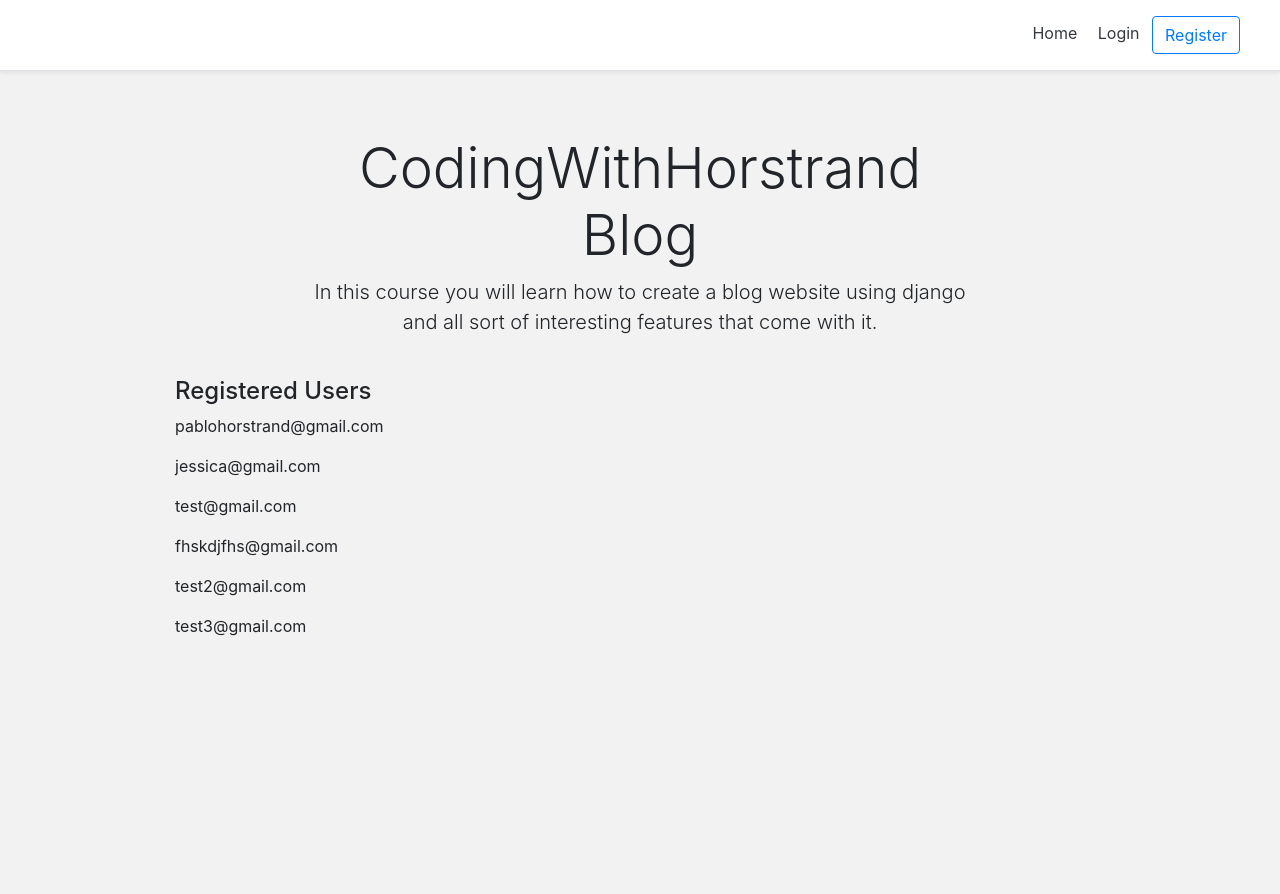
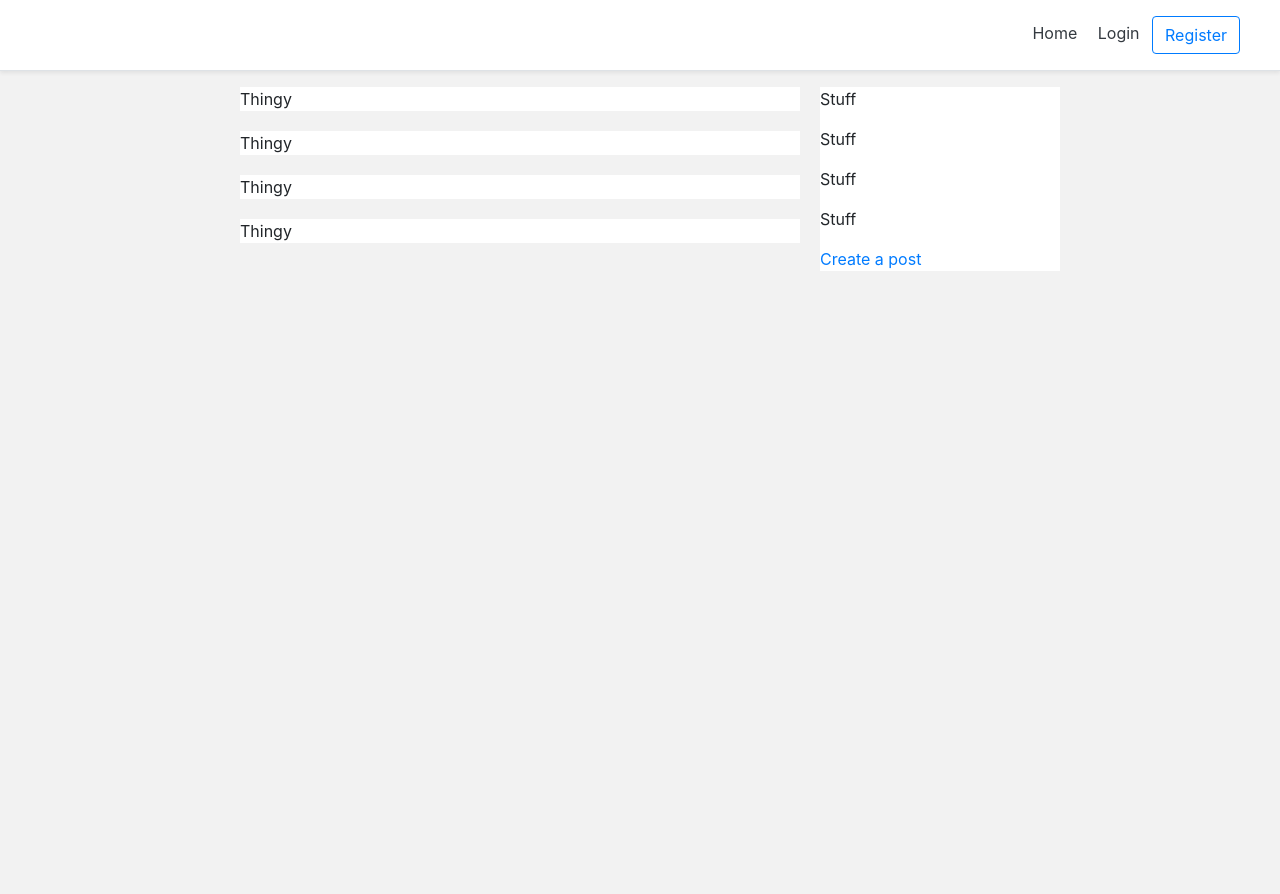
Before and after one commit to horstrand/BlogExample, a Django app: page / in a window 1280 px wide. Shown: the top 894 px of the page. Run offline with Django 3.2, Linux system fonts and the light colour scheme; data comes from the database, SQL or seed files in the repository; both versions use the stored data as it was after the commit.

Commit message:
Tutorial 23 and 24.
Create blog post using a form.
Modeling blog based on reddit.

```diff
--- a/src/account/views.py
+++ b/src/account/views.py
@@ -80,3 +80,7 @@ def account_view(request):
 		)
 	context['account_form'] = form
 	return render(request,'account/account.html', context)
+
+
+def must_authenticate_view(request):
+	return render(request, 'account/must_authenticate.html', {})
--- /dev/null
+++ b/src/blog/urls.py
@@ -0,0 +1,11 @@
+from django.urls import path
+from blog.views import(
+
+	create_blog_view,
+)
+
+app_name = 'blog'
+
+urlpatterns = [
+	path('create', create_blog_view, name="create"),
+]
--- a/src/mysite/urls.py
+++ b/src/mysite/urls.py
@@ -14,7 +14,7 @@ Including another URLconf
     2. Add a URL to urlpatterns:  path('blog/', include('blog.urls'))
 """
 from django.contrib import admin
-from django.urls import path
+from django.urls import path, include
 from django.contrib.auth import views as auth_views
 from django.conf import settings
 from django.conf.urls.static import static
@@ -28,15 +28,19 @@ from account.views import (
     logout_view,
     login_view,
     account_view,
+    must_authenticate_view,
 )
 
 urlpatterns = [
+    path('', home_screen_view, name='home'),
     path('admin/', admin.site.urls),
-    path('', home_screen_view, name='home'),
-    path('register/', registration_view, name='register'),
+    path('account/', account_view, name='account'),
+    path('blog/', include('blog.urls','blog')),
     path('logout/', logout_view, name='logout'),
     path('login/', login_view, name='login'),
-    path('account/', account_view, name='account'),
+    path('must_authenticate/', must_authenticate_view, name='must_authenticate'),
+    path('register/', registration_view, name='register'),
+
 
      # Password reset links (ref: https://github.com/django/django/blob/master/django/contrib/auth/views.py)
     path('password_change/done/', auth_views.PasswordChangeDoneView.as_view(template_name='registration/password_change_done.html'),
--- a/src/personal/templates/personal/home.html
+++ b/src/personal/templates/personal/home.html
@@ -3,16 +3,81 @@
 
 {% block content %}
 
-<div class="pricing-header px-3 py-3 pt-md-5 pb-md-4 mx-auto text-center">
-  <h1 class="display-4">CodingWithHorstrand Blog</h1>
-  <p class="lead">In this course you will learn how to create a blog website using django and all sort of interesting features that come with it.</p>
-</div>
+<style type="text/css">
+
+	@media (max-width: 768px) {
+		.right-column{
+			margin-left: 0px;
+		}
+	}
+
+	@media (min-width: 768px) {
+		.right-column{
+			margin-left: 20px;
+		}
+	}
+
+	.blog-post-container{
+		background-color: #fff;
+		margin-bottom: 20px;
+		width: 100%;
+	}
+	.create-post-bar{
+		background-color: #fff;
+		margin-bottom:20px;
+	}
+
+	.left-column{
+		padding:0px;
+	}
+
+	.right-column{
+		padding:0px;
+	}
+
+</style>
+
+
 <div class="container">
-	<div class="d-flex flex-column">
-		<h4>Registered Users</h4>
-		{% for account in accounts %}
-			<p>{{account}}</p>
-		{% endfor %}
+	<div class="row">
+		<!-- Right 'create post' bar -->
+		<div class="create-post-bar d-lg-none col-lg-7 offset-lg-1">
+			<a href="{% url 'blog:create' %}">Create post</a>
+		</div>
+		<!-- end Right 'create post' bar -->
+
+		<!-- Blog feed -->
+		<div class="left-column col-lg-7 offset-lg-1">
+
+			<div class="blog-post-container">
+				<p>Thingy</p>
+			</div>
+
+			<div class="blog-post-container">
+				<p>Thingy</p>
+			</div>
+
+			<div class="blog-post-container">
+				<p>Thingy</p>
+			</div>
+
+			<div class="blog-post-container">
+				<p>Thingy</p>
+			</div>
+
+		</div>
+		<!-- end Blog feed -->
+		<!-- Right 'create post' column -->
+		<div class="right-column col-lg-3 d-lg-flex d-none flex-column">
+			<div class="create-post-bar">
+				<p>Stuff</p>
+				<p>Stuff</p>
+				<p>Stuff</p>
+				<p>Stuff</p>
+				<a href="{% url 'blog:create' %}">Create a post</a>
+			</div>
+		</div>
+		<!-- end Right 'create post' column -->
 	</div>
 
 </div>
```
Also changed, not shown: src/blog/templates/blog/create_blog.html (added, +51 -0 lines), src/blog/views.py (+24 -2 lines), src/db.sqlite3.
